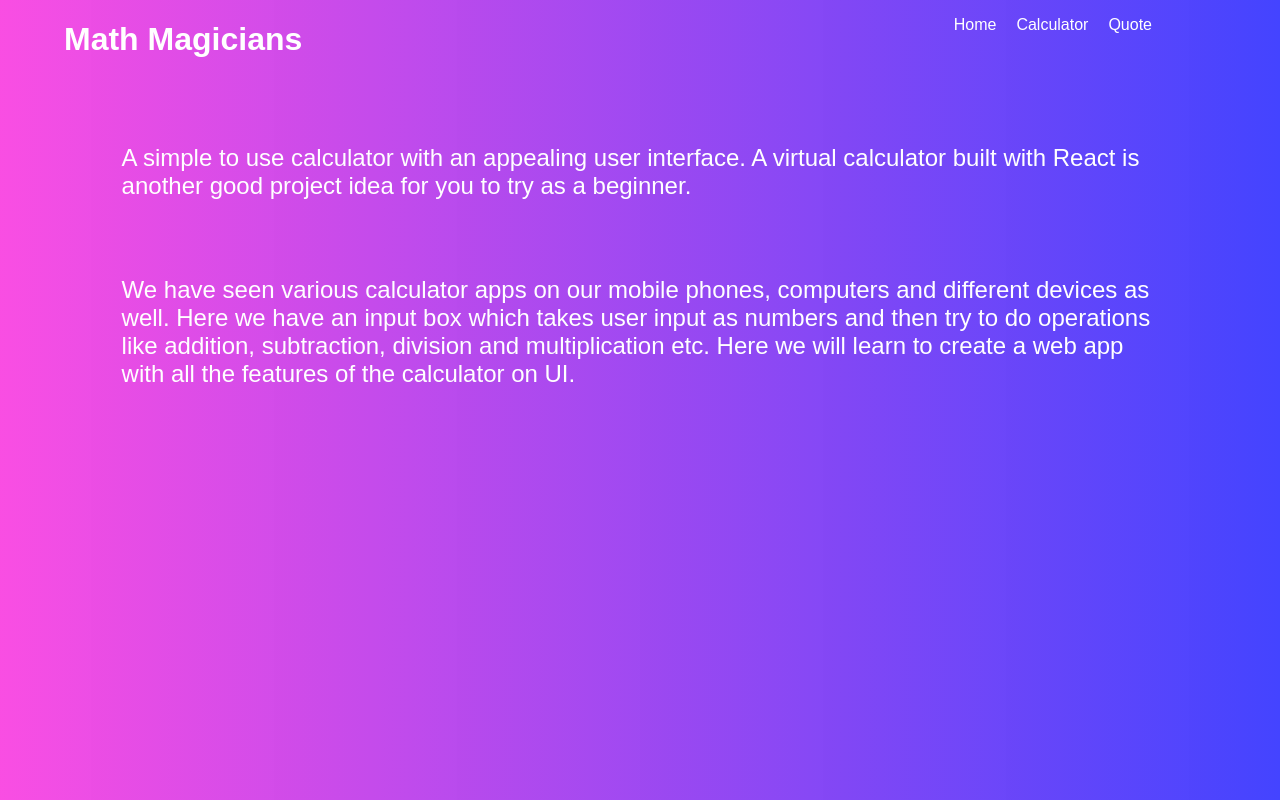
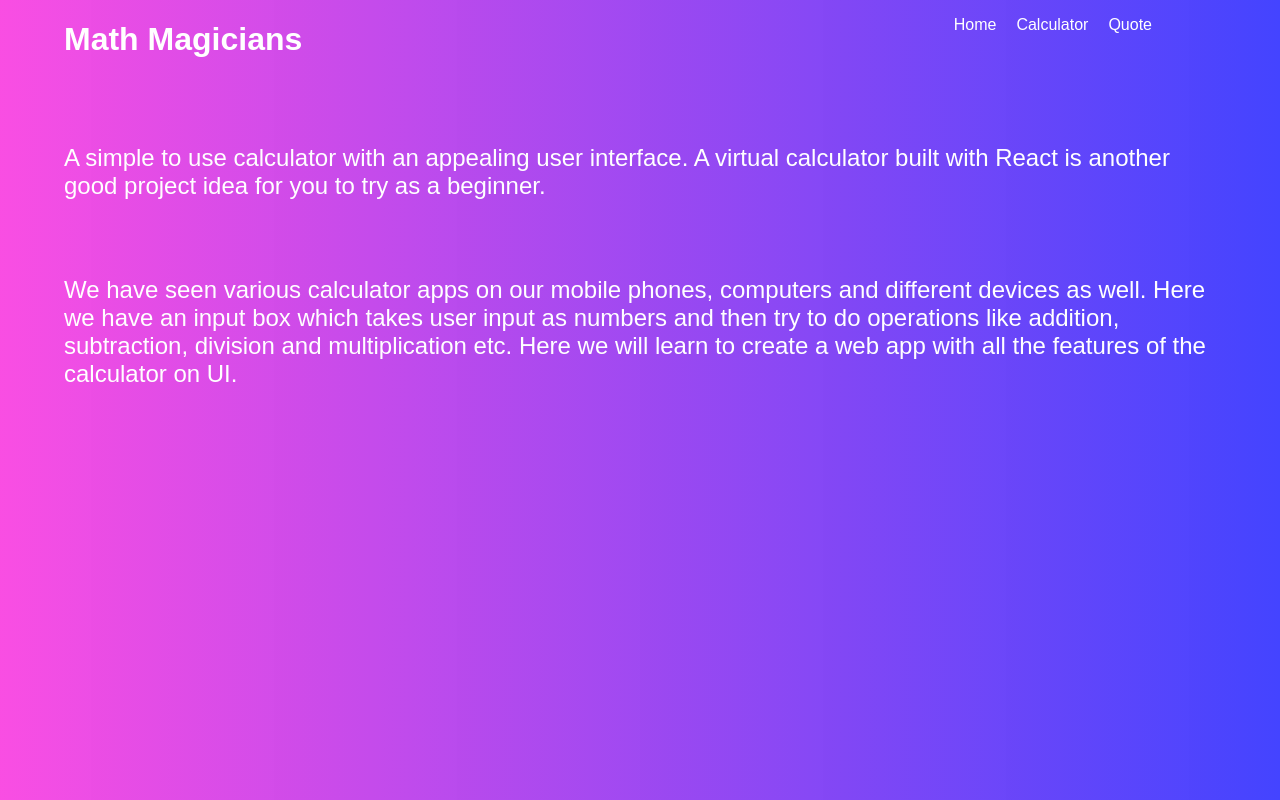
Before and after one commit to imranhossainemi/math_magicians, a React (Create React App) app: page / in a window 1280 px wide. Built offline with nearby package versions, Linux system fonts and the light colour scheme.

Commit message:
Router upgrade

```diff
--- a/package.json
+++ b/package.json
@@ -10,7 +10,7 @@
     "prop-types": "^15.8.1",
     "react": "^18.2.0",
     "react-dom": "^18.2.0",
-    "react-router-dom": "^5.3.4",
+    "react-router": "^6.11.0",
     "react-scripts": "5.0.1",
     "web-vitals": "^2.1.4"
   },
@@ -50,6 +50,7 @@
     "eslint-plugin-jsx-a11y": "^6.7.1",
     "eslint-plugin-react": "^7.32.2",
     "eslint-plugin-react-hooks": "^4.6.0",
+    "react-router-dom": "^6.11.0",
     "stylelint": "^13.13.1",
     "stylelint-config-standard": "^21.0.0",
     "stylelint-csstree-validator": "^1.9.0",
--- a/src/App.js
+++ b/src/App.js
@@ -1,30 +1,21 @@
-/* eslint-disable import/no-extraneous-dependencies */
-import { BrowserRouter as Router, Route, Switch } from 'react-router-dom';
+import { BrowserRouter as Router, Route, Routes } from 'react-router-dom';
 import Calculator from './Components/Calculator';
 import Home from './Components/Home';
+import Quote from './Components/Quote';
 import Navbar from './Components/Navbar';
-import Quote from './Components/Quote';
 
 function App() {
   return (
-    <Router>
-      <div>
+    <>
+      <Router>
         <Navbar />
-      </div>
-      <div className="home">
-        <Switch>
-          <Route exact path="/">
-            <Home />
-          </Route>
-          <Route path="/Calculator">
-            <Calculator />
-          </Route>
-          <Route path="/Quote">
-            <Quote />
-          </Route>
-        </Switch>
-      </div>
-    </Router>
+        <Routes>
+          <Route path="/" exact element={<Home />} />
+          <Route path="/calculator" element={<Calculator />} />
+          <Route path="/quote" element={<Quote />} />
+        </Routes>
+      </Router>
+    </>
   );
 }
 
--- a/src/Components/Navbar.js
+++ b/src/Components/Navbar.js
@@ -1,4 +1,3 @@
-/* eslint-disable import/no-extraneous-dependencies */
 import React from 'react';
 import { Link } from 'react-router-dom';
 
```
Also changed, not shown: 1 other file (tests, documents, lock files or other folders).
